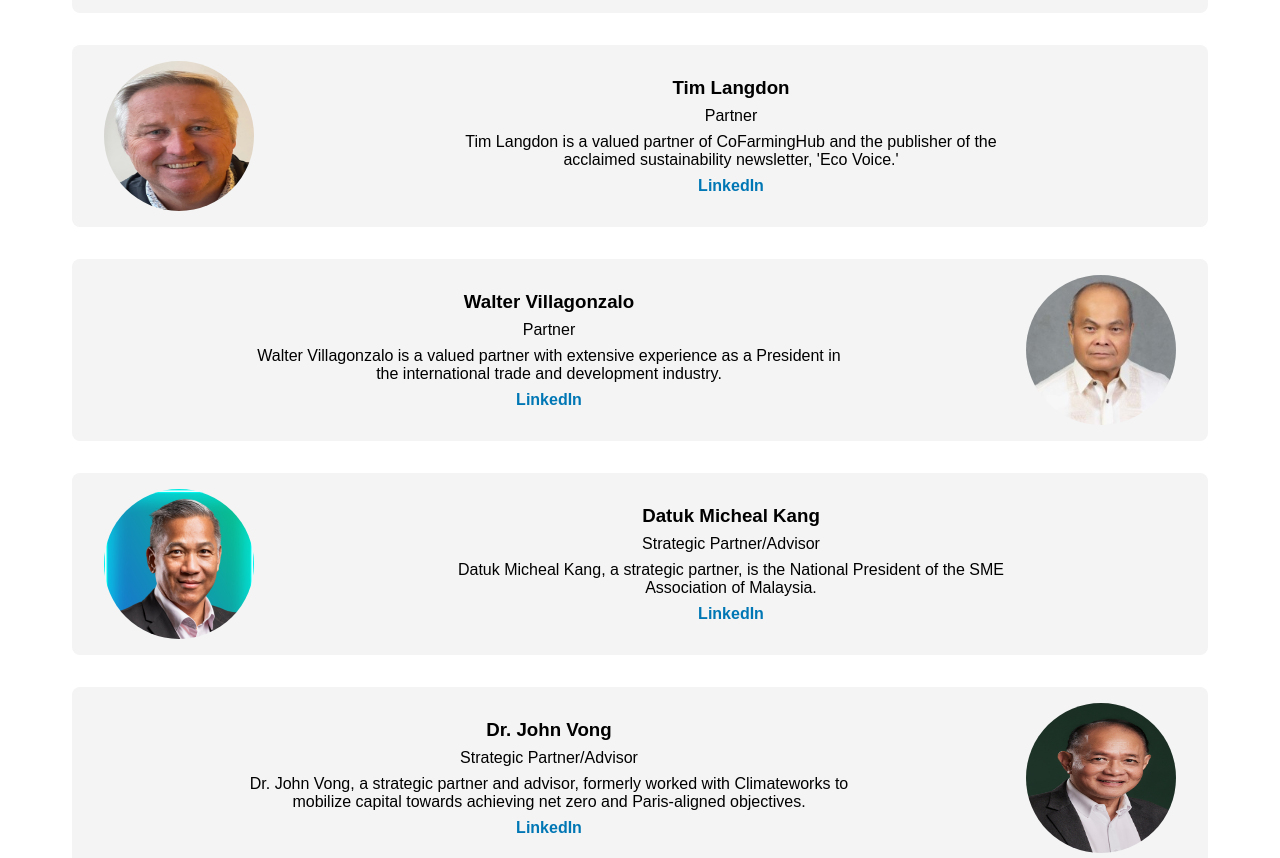
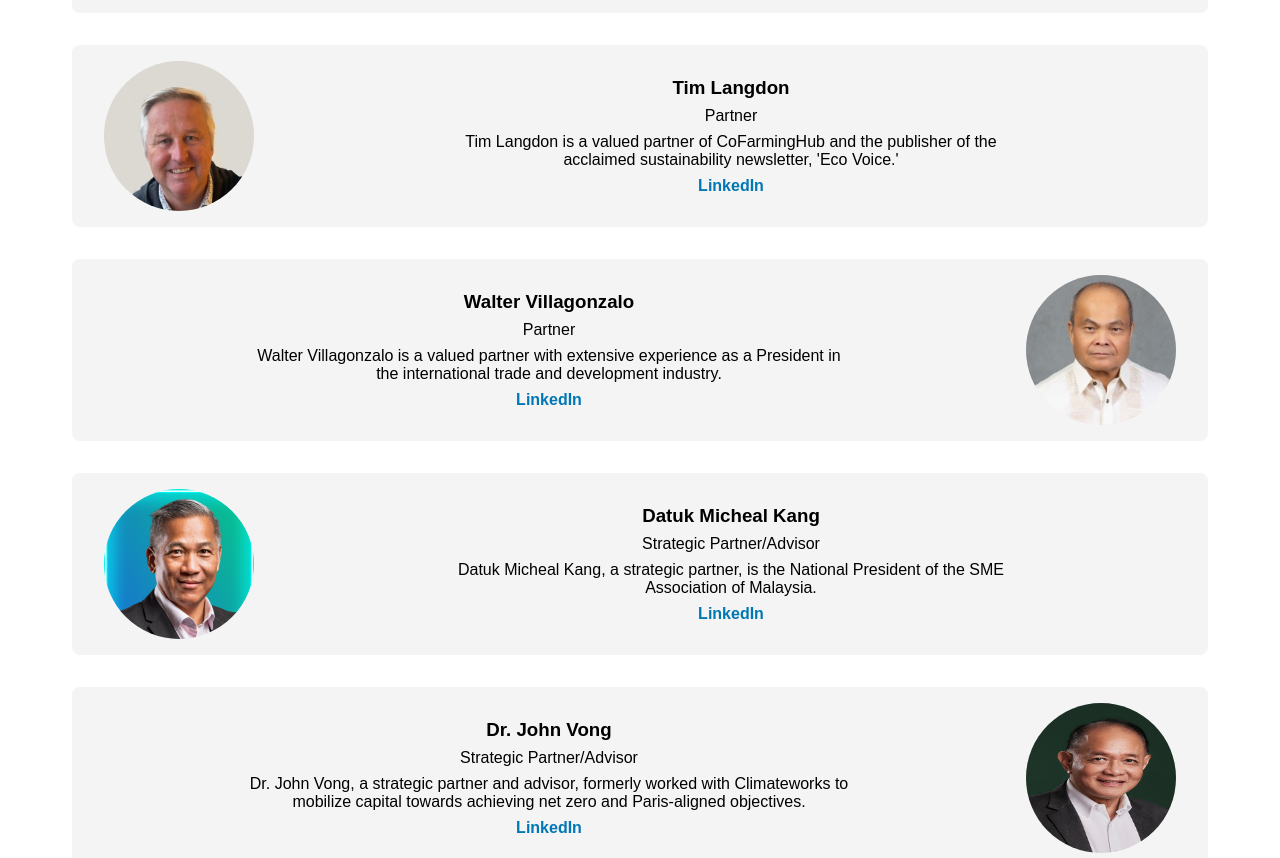
Before and after one commit to eryderlee/cofarminghub.com, a plain HTML site: page pages/about.html in a window 1280 px wide. Shown: the part 859-1717 px from the top of the page. Drawn offline with Linux system fonts and the light colour scheme; a script that the page names is missing.

Commit message:
minor update 4.2
-tim langdon fix

```diff
--- a/pages/about.html
+++ b/pages/about.html
@@ -48,7 +48,7 @@
             </div>
           </div>
           <div class="individual-team">
-            <img src="../images/Tim Langdon.jpg" alt="Tim Langdon">
+            <img src="../images/Tim Langdon.png" alt="Tim Langdon">
             <div class="description">
               <h3>Tim Langdon</h3>
               <p>Partner</p>
```
Also changed, not shown: images/Tim Langdon.png (added).
